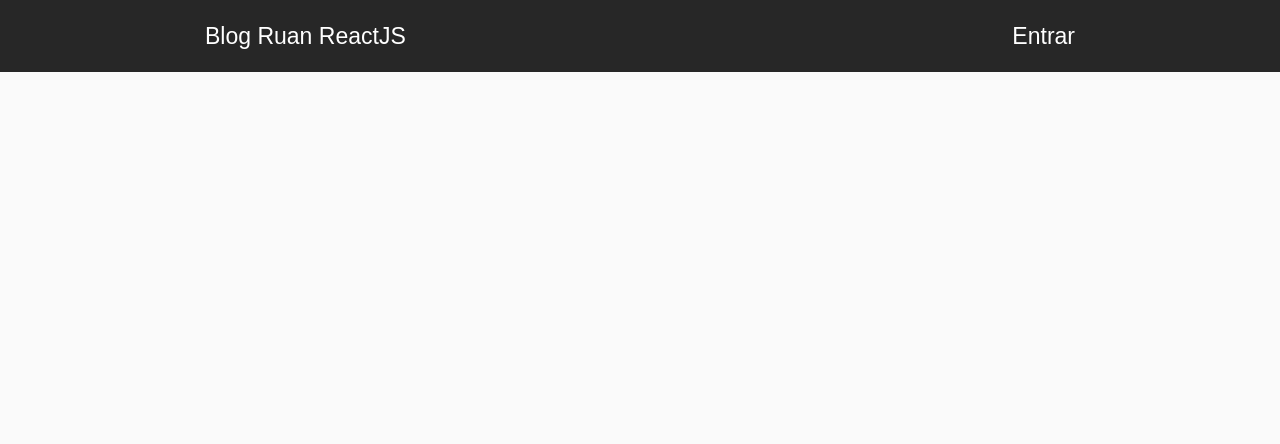
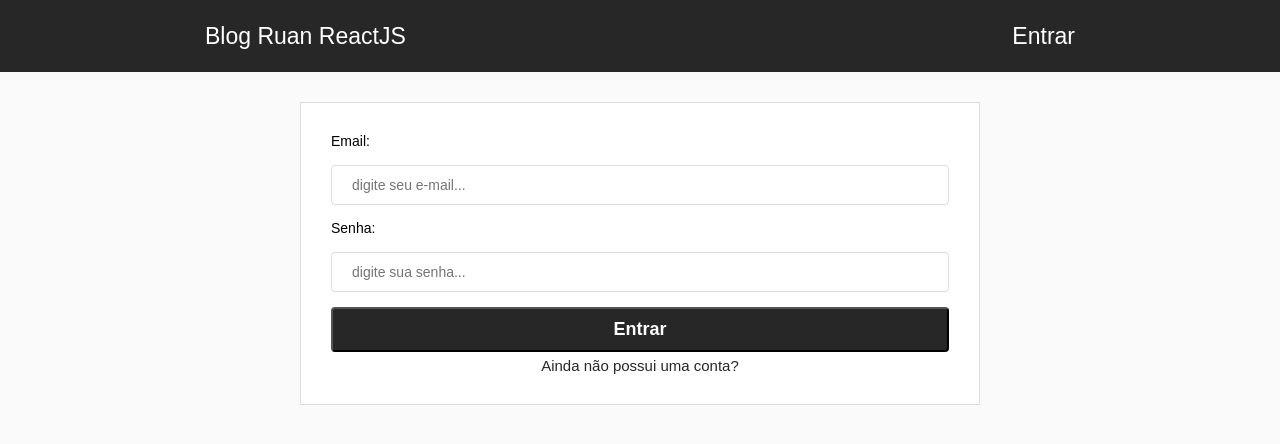
Before and after one commit to ruangervasi/blog, a React (Create React App) app: page /login in a window 1280 px wide. Shown: the top 444 px of the page. Built offline with nearby package versions, Linux system fonts and the light colour scheme; no server answers.

Commit message:
FirstCOmmit

```diff
--- a/src/App.js
+++ b/src/App.js
@@ -5,6 +5,8 @@
 
 import Home from './components/Home';
 import Header from './components/Header';
+import Login from './components/Login';
+import Dashboard from './components/Dashboard';
 
 class App extends Component {
 
@@ -25,6 +27,8 @@
         <Header />
         <Switch>
           <Route exact path="/" component={Home} />
+          <Route exact path="/login" component={Login} />
+          <Route exact path="/dashboard" component={Dashboard} />
         </Switch>
       </BrowserRouter>
     ) : (
--- a/src/components/Dashboard/index.js
+++ b/src/components/Dashboard/index.js
@@ -0,0 +1,13 @@
+import React, { Component } from 'react';
+
+class Dashboard extends Component {
+    render() {
+        return (
+            <div>
+                <h1>tela painel</h1>
+            </div>
+        );
+    }
+}
+
+export default Dashboard;
--- /dev/null
+++ b/src/components/Login/index.css
@@ -0,0 +1,41 @@
+form#Login{
+    width: 100%;
+    max-width: 680px;
+    margin: 30px auto 0;
+    padding: 30px;
+    background: #FFF;
+    border: 1px solid #DDD;
+    display: flex;
+    flex-direction: column;
+}
+
+form#Login input{
+     margin-bottom: 15px;
+     height: 40px;
+     border-radius: 4px;
+     border: 1px solid #DDD;
+     padding: 0 20px;
+     font-size: 14px;
+}
+
+form#Login button {
+    padding: 10px 20px;
+    border-radius: 4px;
+    background: #272727;
+    color: #FFF;
+    font-size: 18px;
+    font-weight: bold;
+    cursor: pointer;
+    margin-bottom: 5px;
+}
+
+form#Login button:hover {
+    background: #202020;
+}
+
+form#Login a{
+    text-decoration: none;
+    text-align: center ;
+    color: #272727;
+    font-size: 15px;
+}
--- a/src/components/Login/index.js
+++ b/src/components/Login/index.js
@@ -0,0 +1,63 @@
+import React, { Component } from 'react';
+import { Link,withRouter } from 'react-router-dom';
+import firebase from '../../firebase';
+import './index.css';
+
+class Login extends Component {
+    constructor(props) {
+        super(props);
+        this.state ={
+            email: '',
+            password: '',
+        }
+
+        this.entrar = this.entrar.bind(this);
+        this.login = this.login.bind(this);
+    }
+
+    entrar(e){
+        this.login();
+        e.preventDefault();
+    }
+    login = async () => {
+        const { email,password } = this.state;
+
+        try{
+            await firebase.login(email,password)
+        .catch((error) =>{
+            if(error.code === 'auth/user-not-found'){
+                alert('Usuário inexistente!');
+            }
+            else{
+                alert('Codigo de erro: ' + error.code);
+                return null;
+            }
+        });
+        this.props.history.replace('/dashboard');
+
+        }catch(error){
+            alert(error.message);
+        }
+
+    }
+
+    render() {
+        return (
+            <div>
+                <form onSubmit={this.entrar} id="Login">
+                    <label>Email:</label><br/>
+                    <input type="email" autoComplete="off" autoFocus value={this.state.email}
+                    onChange={(e) => this.setState({email: e.target.value})} placeholder="digite seu e-mail..."/>
+                    <label>Senha:</label><br/>
+                    <input type="password" autoComplete="off" value={this.state.password}
+                    onChange={(e) => this.setState({password: e.target.value})} placeholder="digite sua senha..."/>
+
+                    <button type="submit">Entrar</button>
+                    <Link to="/register">Ainda não possui uma conta?</Link>
+                </form>
+            </div>
+        );
+    }
+}
+
+export default withRouter(Login);
```
